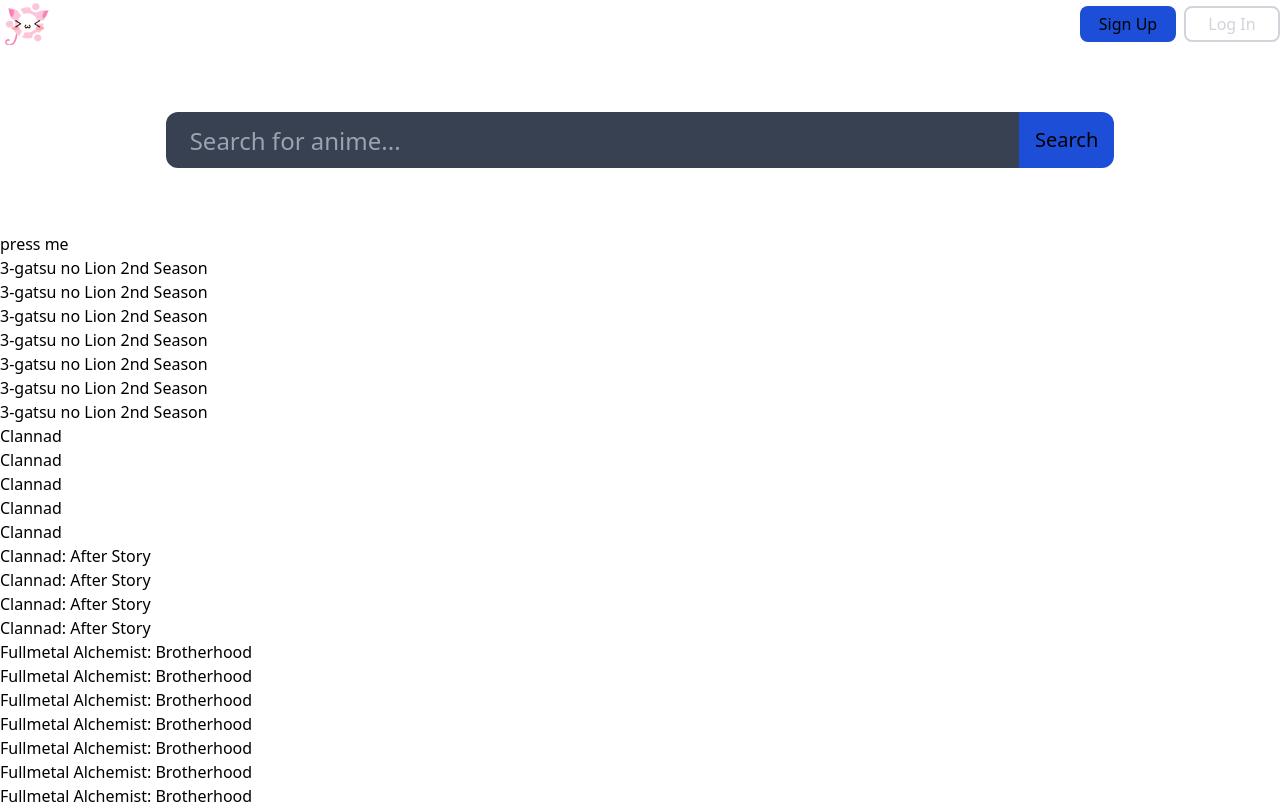
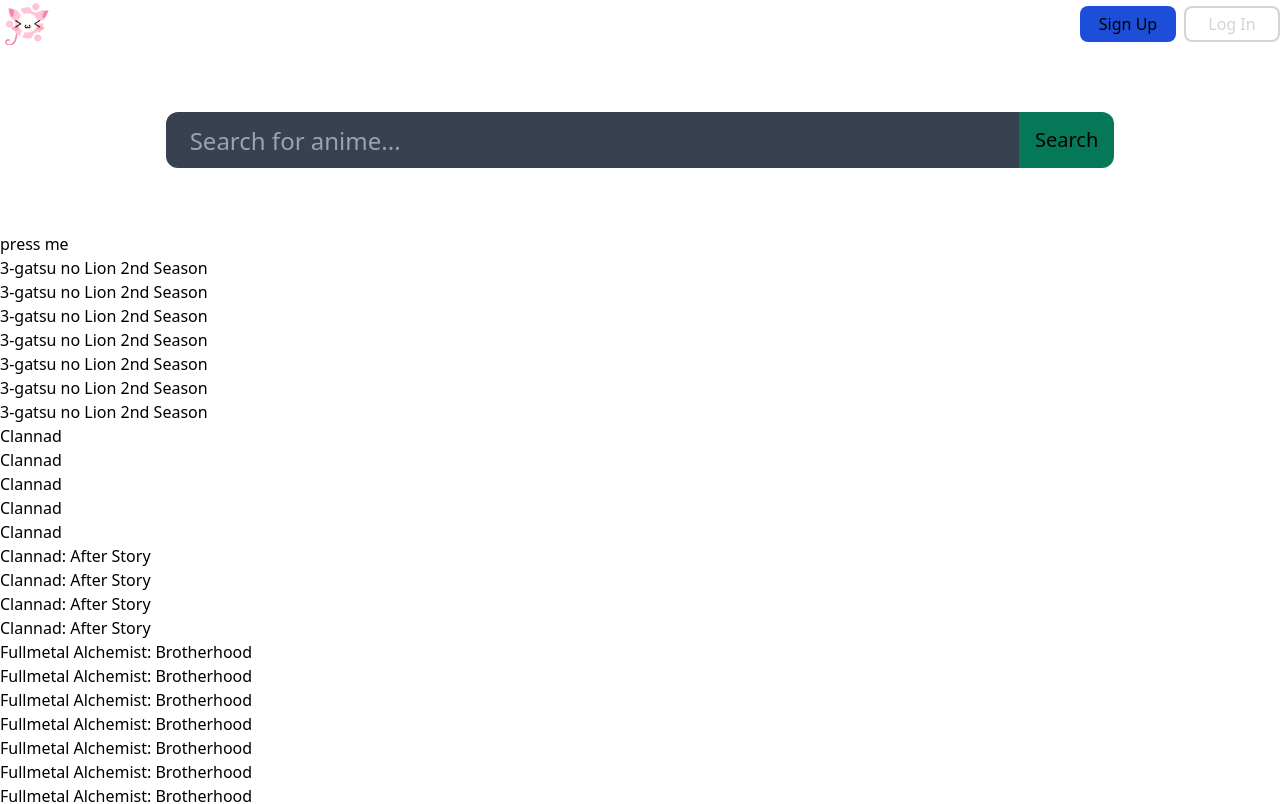
Before and after one commit to dark-swordsman/prac-1, a Next.js app: page /search in a window 1280 px wide. Shown: the top 804 px of the page. Built offline with nearby package versions, Linux system fonts and the light colour scheme.

Commit message:
change SearchBar button to green

```diff
--- a/components/SearchBar.js
+++ b/components/SearchBar.js
@@ -15,7 +15,7 @@ function SearchBar() {
   return (
     <div className="w-100 flex justify-center py-16">
       <input ref={wrapperRef} type="text" onClick={() => { if (!isFocused) setIsFocused(true) } } placeholder="Search for anime..." className={(isFocused ? "cursor-text" : "cursor-pointer") + " duration-75 text-2xl w-2/3 h-14 rounded-l-xl px-6 outline-none placeholder-gray-400 bg-gray-700 focus:placeholder-opacity-50 focus:bg-gray-800"} />
-      <button className="bg-blue-700 hover:bg-blue-800 active:bg-blue-900 focus:outline-none px-4 text-xl rounded-r-xl select-none">Search</button>
+      <button className="bg-green-700 hover:bg-green-800 active:bg-green-900 focus:outline-none px-4 text-xl rounded-r-xl select-none">Search</button>
     </div>
   );
 }
```
